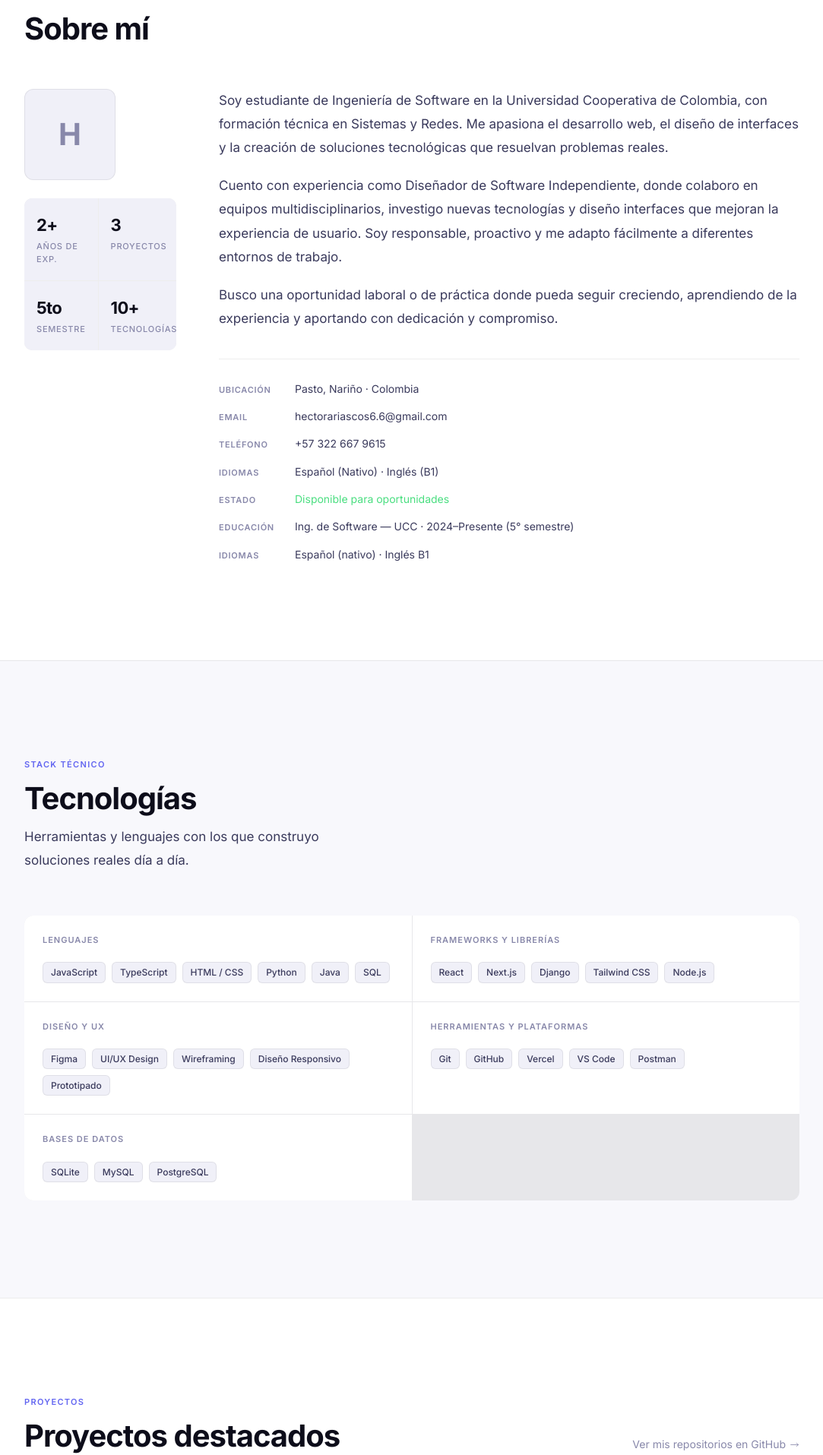
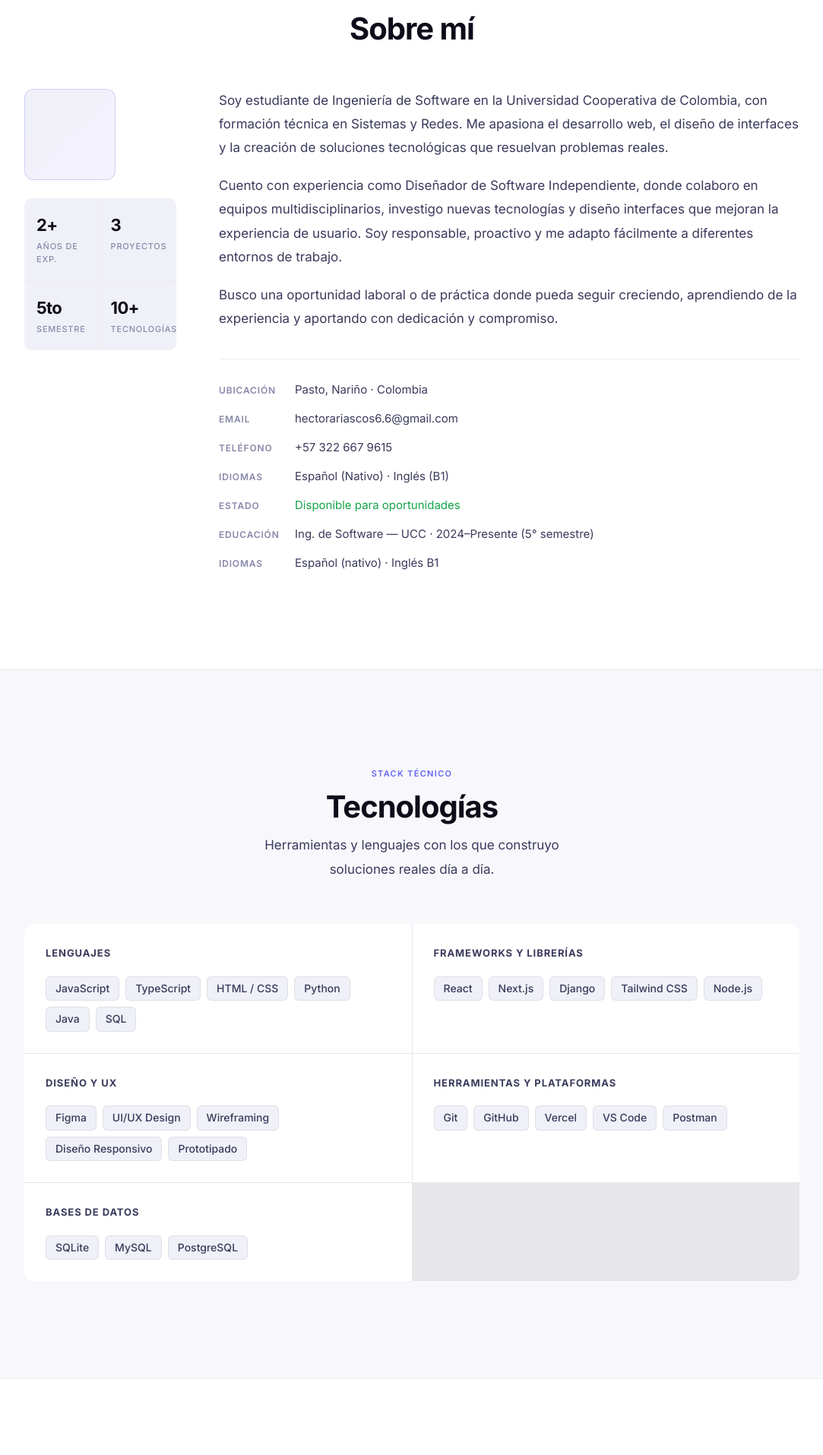
Before and after one commit to HectorARiascosI/Portafolio, a Next.js app: page / in a window 1280 px wide. Shown: the part 766-2681 px from the top of the page at 76% size, without its empty margins (98-1181 px from the left). Built offline with nearby package versions, Linux system fonts and the light colour scheme.

Commit message:
Se quitó el ícono H, se centraron todos los títulos y se uniformizó el tamaño del texto en todas las secciones

```diff
--- a/components/sections/About.jsx
+++ b/components/sections/About.jsx
@@ -29,7 +29,7 @@ export default function About({ profile = {} }) {
       className="section-pad">
       <div className="container-custom" ref={ref}>
 
-        <div className={`reveal ${visible ? 'visible' : ''}`} style={{ marginBottom: '3.5rem' }}>
+        <div className={`reveal ${visible ? 'visible' : ''}`} style={{ marginBottom: '3.5rem', textAlign: 'center' }}>
           <p className="t-label" style={{ marginBottom: '0.75rem' }}>Sobre mí</p>
           <h2 className="t-heading">Sobre mí</h2>
         </div>
@@ -40,13 +40,10 @@ export default function About({ profile = {} }) {
           <div className={`reveal-left ${visible ? 'visible' : ''} delay-1`}>
             <div style={{
               width: '120px', height: '120px', borderRadius: '12px',
-              background: 'var(--surface-2)', border: '1px solid var(--border)',
-              display: 'flex', alignItems: 'center', justifyContent: 'center',
-              fontSize: '2.5rem', fontWeight: 700, color: 'var(--text-3)',
-              marginBottom: '1.5rem', userSelect: 'none',
-            }}>
-              {(profile.name ?? 'H').charAt(0)}
-            </div>
+              background: 'linear-gradient(135deg, var(--surface-2) 0%, var(--accent-bg) 100%)',
+              border: '1px solid var(--accent-border)',
+              marginBottom: '1.5rem',
+            }} />
 
             <div style={{ display: 'grid', gridTemplateColumns: '1fr 1fr', gap: '1px', background: 'var(--border)', borderRadius: '10px', overflow: 'hidden' }}>
               {STATS.map(s => (
@@ -75,12 +72,12 @@ export default function About({ profile = {} }) {
             <div style={{ display: 'flex', flexDirection: 'column', gap: '0.875rem' }}>
               {infoItems.map(item => (
                 <div key={item.label} style={{ display: 'flex', alignItems: 'baseline', gap: '1.25rem' }}>
-                  <span style={{ fontSize: '0.6875rem', fontWeight: 600, color: 'var(--text-3)', minWidth: '80px', flexShrink: 0, textTransform: 'uppercase', letterSpacing: '0.07em' }}>
+                  <span style={{ fontSize: '0.75rem', fontWeight: 600, color: 'var(--text-3)', minWidth: '80px', flexShrink: 0, textTransform: 'uppercase', letterSpacing: '0.07em' }}>
                     {item.label}
                   </span>
                   {item.href
-                    ? <a href={item.href} className="link-muted" style={{ fontSize: '0.875rem' }}>{item.value}</a>
-                    : <span style={{ fontSize: '0.875rem', color: item.green ? '#4ade80' : 'var(--text-2)' }}>{item.value}</span>
+                    ? <a href={item.href} className="link-muted" style={{ fontSize: '0.9375rem' }}>{item.value}</a>
+                    : <span style={{ fontSize: '0.9375rem', color: item.green ? 'var(--green)' : 'var(--text-2)' }}>{item.value}</span>
                   }
                 </div>
               ))}
--- a/components/sections/Certifications.jsx
+++ b/components/sections/Certifications.jsx
@@ -21,18 +21,18 @@ export default function Certifications({ certifications }) {
       className="section-pad">
       <div className="container-custom" ref={ref}>
 
-        <div className={`reveal ${visible ? 'visible' : ''}`} style={{ marginBottom: '3.5rem' }}>
+        <div className={`reveal ${visible ? 'visible' : ''}`} style={{ marginBottom: '3.5rem', textAlign: 'center' }}>
           <p className="t-label" style={{ marginBottom: '0.75rem' }}>Logros y certificados</p>
           <h2 className="t-heading">Certificaciones</h2>
         </div>
 
-        <div style={{ display: 'flex', flexDirection: 'column', gap: '1px', background: 'var(--border)', borderRadius: '12px', overflow: 'hidden', maxWidth: '700px' }}>
+        <div style={{ display: 'flex', flexDirection: 'column', gap: '1px', background: 'var(--border)', borderRadius: '12px', overflow: 'hidden', maxWidth: '700px', margin: '0 auto' }}>
           {certifications.map((cert, i) => (
             <div key={cert.id}
               className={`reveal ${visible ? 'visible' : ''} delay-${Math.min(i + 1, 5)}`}
               style={{
                 background: 'var(--surface)',
-                padding: '1.25rem 1.5rem',
+                padding: '1.375rem 1.5rem',
                 display: 'flex',
                 alignItems: 'flex-start',
                 gap: '1rem',
@@ -41,18 +41,18 @@ export default function Certifications({ certifications }) {
               <BadgeIcon />
 
               <div style={{ flex: 1, minWidth: 0 }}>
-                <p style={{ fontSize: '0.9375rem', fontWeight: 600, color: 'var(--text-1)', marginBottom: '3px', letterSpacing: '-0.01em' }}>
+                <p style={{ fontSize: '1rem', fontWeight: 600, color: 'var(--text-1)', marginBottom: '4px', letterSpacing: '-0.01em' }}>
                   {cert.title}
                 </p>
-                <p style={{ fontSize: '0.8125rem', color: 'var(--text-2)' }}>
+                <p style={{ fontSize: '0.9rem', color: 'var(--text-2)' }}>
                   {cert.issuer}
                 </p>
               </div>
 
               <div style={{ textAlign: 'right', flexShrink: 0 }}>
-                <span className="tag-n" style={{ fontSize: '0.6875rem' }}>{cert.date}</span>
+                <span className="tag-n" style={{ fontSize: '0.8125rem' }}>{cert.date}</span>
                 {cert.hours && (
-                  <p style={{ fontSize: '0.6875rem', color: 'var(--text-3)', marginTop: '4px' }}>{cert.hours}</p>
+                  <p style={{ fontSize: '0.8125rem', color: 'var(--text-3)', marginTop: '4px' }}>{cert.hours}</p>
                 )}
               </div>
 
--- a/components/sections/Projects.jsx
+++ b/components/sections/Projects.jsx
@@ -15,17 +15,18 @@ export default function Projects({ projects = [] }) {
       <div className="container-custom" ref={ref}>
 
         <div className={`reveal ${visible ? 'visible' : ''}`}
-          style={{ display: 'flex', alignItems: 'flex-end', justifyContent: 'space-between', flexWrap: 'wrap', gap: '1rem', marginBottom: '3rem' }}>
-          <div>
+          style={{ textAlign: 'center', marginBottom: '3rem' }}>
           <p className="t-label" style={{ marginBottom: '0.75rem' }}>Proyectos</p>
-            <h2 className="t-heading">Proyectos destacados</h2>          </div>
+          <h2 className="t-heading">Proyectos destacados</h2>
+          <div style={{ marginTop: '1rem' }}>
             <a href="https://github.com" target="_blank" rel="noopener noreferrer"
-            className="link-dim" style={{ fontSize: '0.875rem', display: 'inline-flex', alignItems: 'center', gap: '5px' }}>
+              className="link-dim" style={{ fontSize: '0.9375rem', display: 'inline-flex', alignItems: 'center', gap: '5px' }}>
               Ver mis repositorios en GitHub
               <svg width="13" height="13" fill="none" stroke="currentColor" viewBox="0 0 24 24">
                 <path strokeLinecap="round" strokeLinejoin="round" strokeWidth={1.5} d="M17 8l4 4m0 0l-4 4m4-4H3"/>
               </svg>
             </a>
+          </div>
         </div>
 
         {/* Grid principal */}
@@ -43,7 +44,7 @@ export default function Projects({ projects = [] }) {
         {/* Otros proyectos */}
         {others.length > 0 && (
           <div className={`reveal ${visible ? 'visible' : ''} delay-2`} style={{ marginTop: '2.5rem' }}>
-            <p style={{ fontSize: '0.6875rem', fontWeight: 600, color: 'var(--text-3)', letterSpacing: '0.09em', textTransform: 'uppercase', marginBottom: '1.25rem' }}>
+            <p style={{ fontSize: '0.8125rem', fontWeight: 600, color: 'var(--text-3)', letterSpacing: '0.09em', textTransform: 'uppercase', marginBottom: '1.25rem' }}>
               Otros proyectos
             </p>
             <div className="grid-projects-others" role="list">
--- a/components/sections/Skills.jsx
+++ b/components/sections/Skills.jsx
@@ -11,10 +11,10 @@ export default function Skills({ skills }) {
       className="section-pad">
       <div className="container-custom" ref={ref}>
 
-        <div className={`reveal ${visible ? 'visible' : ''}`} style={{ marginBottom: '3.5rem' }}>
+        <div className={`reveal ${visible ? 'visible' : ''}`} style={{ marginBottom: '3.5rem', textAlign: 'center' }}>
           <p className="t-label" style={{ marginBottom: '0.75rem' }}>Stack técnico</p>
           <h2 className="t-heading">Tecnologías</h2>
-          <p className="t-body" style={{ marginTop: '0.75rem', maxWidth: '420px' }}>
+          <p className="t-body" style={{ marginTop: '0.75rem', maxWidth: '420px', margin: '0.75rem auto 0' }}>
             Herramientas y lenguajes con los que construyo soluciones reales día a día.
           </p>
         </div>
@@ -23,9 +23,9 @@ export default function Skills({ skills }) {
           {skills.map((category, i) => (
             <div key={category.category}
               className={`reveal ${visible ? 'visible' : ''} delay-${Math.min(i + 1, 5)}`}
-              style={{ background: 'var(--surface)', padding: '1.5rem' }}>
+              style={{ background: 'var(--surface)', padding: '1.75rem' }}>
 
-              <h3 style={{ fontSize: '0.6875rem', fontWeight: 600, letterSpacing: '0.09em', textTransform: 'uppercase', color: 'var(--text-3)', marginBottom: '1.25rem' }}>
+              <h3 style={{ fontSize: '0.8125rem', fontWeight: 700, letterSpacing: '0.07em', textTransform: 'uppercase', color: 'var(--text-2)', marginBottom: '1.25rem' }}>
                 {category.category}
               </h3>
 
@@ -33,7 +33,7 @@ export default function Skills({ skills }) {
                 {category.items.map(skill => (
                   <span key={skill.name} className="tag-n"
                     title={`${skill.level} · ${skill.years} año${skill.years !== 1 ? 's' : ''}`}
-                    style={{ cursor: 'default' }}>
+                    style={{ cursor: 'default', fontSize: '0.875rem', padding: '4px 12px' }}>
                     {skill.name}
                   </span>
                 ))}
--- a/components/sections/Testimonials.jsx
+++ b/components/sections/Testimonials.jsx
@@ -33,10 +33,10 @@ export default function Testimonials({ testimonials }) {
       className="section-pad">
       <div className="container-custom" ref={ref}>
 
-        <div className={`reveal ${visible ? 'visible' : ''}`} style={{ marginBottom: '3.5rem' }}>
+        <div className={`reveal ${visible ? 'visible' : ''}`} style={{ marginBottom: '3.5rem', textAlign: 'center' }}>
           <p className="t-label" style={{ marginBottom: '0.75rem' }}>Testimonios</p>
           <h2 className="t-heading">Opiniones de quienes me conocen</h2>
-          <p className="t-body" style={{ marginTop: '0.75rem', maxWidth: '420px' }}>
+          <p className="t-body" style={{ marginTop: '0.75rem', maxWidth: '420px', margin: '0.75rem auto 0' }}>
             Personas con quienes he trabajado y estudiado comparten su experiencia.
           </p>
         </div>
@@ -76,7 +76,7 @@ export default function Testimonials({ testimonials }) {
 
               {/* Texto */}
               <p style={{
-                fontSize: '0.9375rem', lineHeight: 1.75,
+                fontSize: '1rem', lineHeight: 1.8,
                 color: 'var(--text-2)', flex: 1,
                 fontStyle: 'italic',
               }}>
@@ -85,21 +85,20 @@ export default function Testimonials({ testimonials }) {
 
               {/* Autor */}
               <div style={{ display: 'flex', alignItems: 'center', gap: '0.875rem', paddingTop: '1rem', borderTop: '1px solid var(--border)' }}>
-                {/* Avatar inicial */}
                 <div style={{
                   width: '40px', height: '40px', borderRadius: '50%',
                   background: 'var(--accent-bg)', border: '1px solid var(--accent-border)',
                   display: 'flex', alignItems: 'center', justifyContent: 'center',
-                  fontSize: '0.875rem', fontWeight: 700, color: 'var(--accent-2)',
+                  fontSize: '0.9375rem', fontWeight: 700, color: 'var(--accent-2)',
                   flexShrink: 0,
                 }}>
                   {t.name.charAt(0)}
                 </div>
                 <div>
-                  <p style={{ fontSize: '0.875rem', fontWeight: 600, color: 'var(--text-1)', marginBottom: '1px' }}>
+                  <p style={{ fontSize: '0.9375rem', fontWeight: 600, color: 'var(--text-1)', marginBottom: '1px' }}>
                     {t.name}
                   </p>
-                  <p style={{ fontSize: '0.75rem', color: 'var(--text-3)' }}>
+                  <p style={{ fontSize: '0.8125rem', color: 'var(--text-3)' }}>
                     {t.role}{t.company ? ` · ${t.company}` : ''}
                   </p>
                 </div>
--- a/components/ui/ProjectCard.jsx
+++ b/components/ui/ProjectCard.jsx
@@ -67,20 +67,20 @@ export default function ProjectCard({ project, featured = false }) {
 
       {/* Contenido */}
       <div style={{ display: 'flex', flexDirection: 'column', flex: 1, padding: featured ? '1.5rem' : '1.25rem' }}>
-        <p style={{ fontSize: '0.6875rem', fontWeight: 600, letterSpacing: '0.08em', textTransform: 'uppercase', color: 'var(--text-3)', marginBottom: '0.5rem' }}>
+        <p style={{ fontSize: '0.75rem', fontWeight: 600, letterSpacing: '0.08em', textTransform: 'uppercase', color: 'var(--text-3)', marginBottom: '0.5rem' }}>
           {category}
         </p>
 
         <h3 style={{
-          fontSize: featured ? '1.125rem' : '0.9375rem',
-          fontWeight: 600, letterSpacing: '-0.02em',
+          fontSize: featured ? '1.25rem' : '1.0625rem',
+          fontWeight: 700, letterSpacing: '-0.02em',
           color: 'var(--text-1)', marginBottom: '0.625rem', lineHeight: 1.3,
         }}>
           {title}
         </h3>
 
         <p style={{
-          fontSize: '0.875rem', lineHeight: 1.7, color: 'var(--text-2)',
+          fontSize: '0.9375rem', lineHeight: 1.75, color: 'var(--text-2)',
           marginBottom: '1.125rem', flex: 1,
           display: '-webkit-box', WebkitLineClamp: featured ? 4 : 3,
           WebkitBoxOrient: 'vertical', overflow: 'hidden',
@@ -91,10 +91,10 @@ export default function ProjectCard({ project, featured = false }) {
         {/* Tecnologías */}
         <div style={{ display: 'flex', flexWrap: 'wrap', gap: '0.375rem', marginBottom: '1.125rem' }}>
           {technologies.slice(0, featured ? 5 : 4).map(tech => (
-            <span key={tech} className="tag-n">{tech}</span>
+            <span key={tech} className="tag-n" style={{ fontSize: '0.8125rem', padding: '4px 10px' }}>{tech}</span>
           ))}
           {technologies.length > (featured ? 5 : 4) && (
-            <span className="tag-n" style={{ color: 'var(--text-3)' }}>
+            <span className="tag-n" style={{ color: 'var(--text-3)', fontSize: '0.8125rem', padding: '4px 10px' }}>
               +{technologies.length - (featured ? 5 : 4)}
             </span>
           )}
```
Lines whose indentation alone changed are shown as unchanged.
